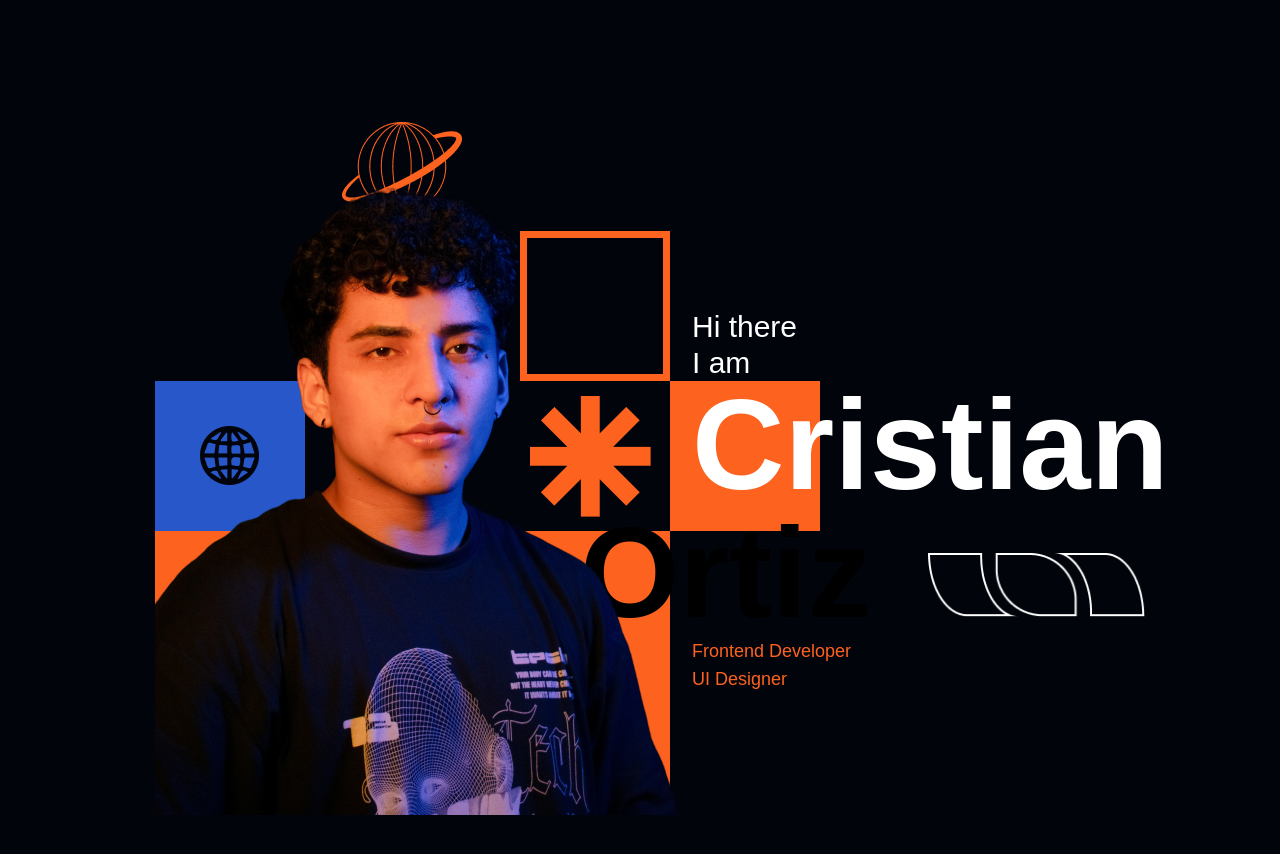
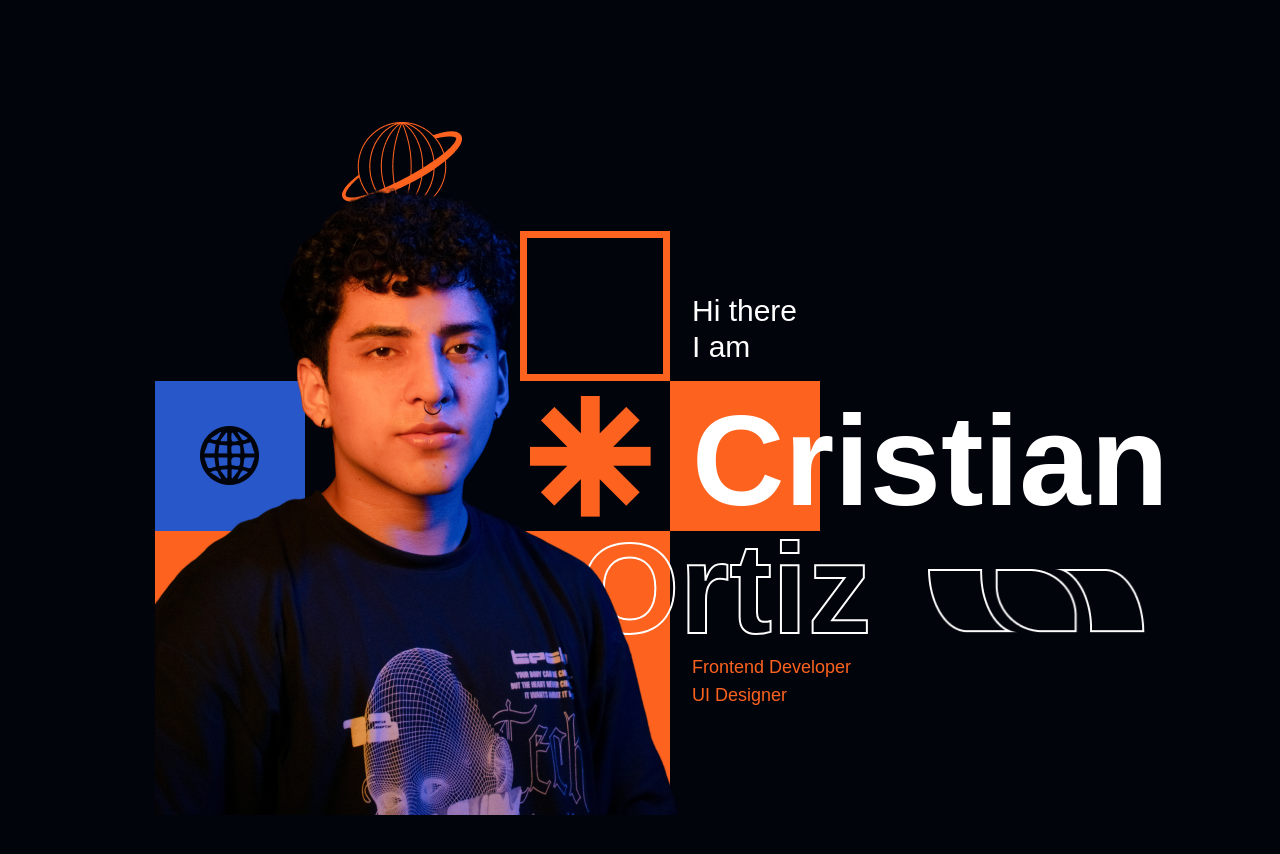
Before and after one commit to Cristianortiz19/cristian-portfolio-astro, an Astro site: page / in a window 1280 px wide. Shown: the part 86-940 px from the top of the page. Built offline with nearby package versions, Linux system fonts and the light colour scheme; Astro itself is replaced by a stand-in of ours; a web font is replaced by a local one.

Commit message:
Banne Adjustments

```diff
--- a/src/components/Banner.astro
+++ b/src/components/Banner.astro
@@ -2,14 +2,14 @@
     <img class="absolute" src="/cris-image.webp" alt="">
     <img src="/banner-background.webp" alt="">
     <div class="pt-16 -ml-32">
-        <span class="mb-8">
+        <span>
             <h2 class="text-white text-3xl">Hi there</h2>
             <h2 class="text-white text-3xl">I am</h2>
         </span>
 
-        <h1 class="text-white text-9xl font-extrabold">Cristian</h1>
+        <h1 class="text-white text-9xl font-extrabold mt-8">Cristian</h1>
         <span class="-ml-28 flex items-baseline gap-14">
-            <h1 class="text-9xl font-extrabold">Ortiz</h1>
+            <h1 class="text-9xl font-extrabold" id="outlined-text">Ortiz</h1>
             <img class="h-16" src="/banner-icon.webp" alt="">
         </span>
         <span>
@@ -17,4 +17,11 @@
             <p class="text-[#FD621F] text-lg">UI Designer</p>
         </span>
     </div>
+
+    <style>
+        #outlined-text {
+            color: transparent;
+            -webkit-text-stroke: 2px white;
+        }
+    </style>
 </section>
```
